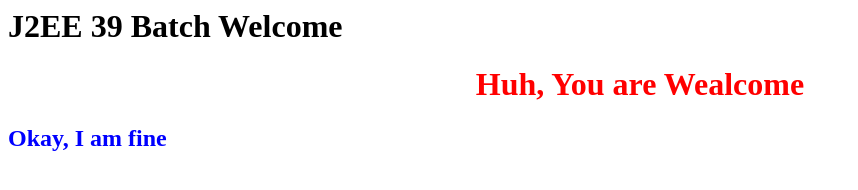
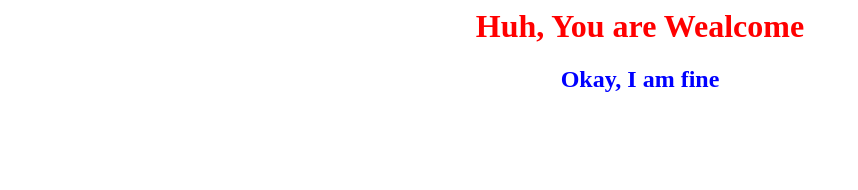
Before and after one commit to mdyasinarif/Sohan, a plain HTML site: page Index.html in a window 1280 px wide. Shown: the whole page, without its empty margins (0-858 px from the left). Drawn offline with Linux system fonts and the light colour scheme.

Commit message:
edit html

```diff
--- a/Index.html
+++ b/Index.html
@@ -1,9 +1,10 @@
 <! DOCTYPE html>
 <html>
 	<head>
-		<titel><h1> J2EE 39 Batch Welcome</titel>
+		<title> J2EE 39 Batch Welcome</title>
+	</head>
 		<body>
 		<h1 style="color:red; text-align:center;">Huh, You are Wealcome </h1>
-		<h2 style="color:Blue; text-align:left;"> Okay, I am fine</h2>
-			</body>
-	</head>
+		<h2 style="color:Blue; text-align:center;"> Okay, I am fine</h2>
+		</body>
+</html>
```
